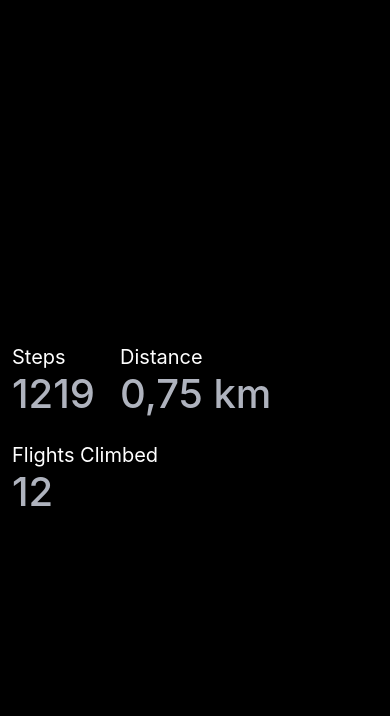
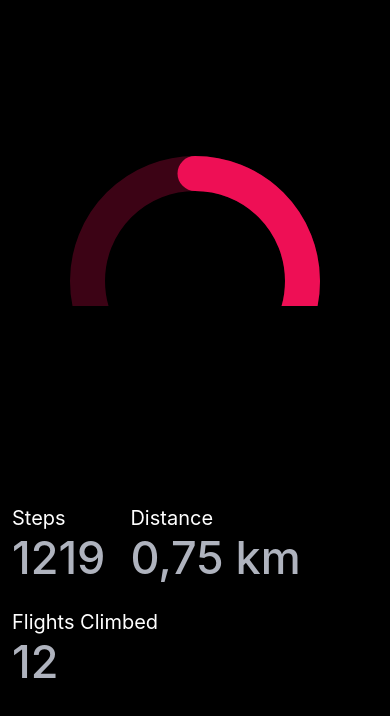
Before and after one commit to bakenq/MOSY_Projekt, a React Native app: screen / in a window 390 px wide. Shown: the top 716 px of the page. Built offline with nearby package versions, Linux system fonts and the light colour scheme.

Commit message:
First version of RingProgress

```diff
--- a/App.js
+++ b/App.js
@@ -1,18 +1,16 @@
 import { StatusBar } from 'expo-status-bar';
 import { StyleSheet, Text, View } from 'react-native';
 
+import Value from './src/components/Value';
+import RingProgress from './src/components/RingProgress';
 
-const Value = ({ label, value }) => (
-  <View>
-    <Text style={styles.label}>{label}</Text>
-    <Text style={styles.value}>{value}</Text>
-  </View>
-);
+
 
 export default function App() {
   return (
     <View style={styles.container}>
-      <Text>Hello!</Text>
+
+      <RingProgress progress={0.35} />
 
       <View style={styles.values}>
         <Value label="Steps" value="1219" />
@@ -37,14 +35,6 @@ const styles = StyleSheet.create({
     flexDirection: 'row',
     gap: 25,
     flexWrap: 'wrap',
-  },
-  label: {
-    color: 'white',
-    fontSize: 20,
-  },
-  value: {
-    fontSize: 40,
-    color: '#AFB3BE',
-    fontWeight: '500',
+    marginTop: 100,
   },
 });
--- a/package.json
+++ b/package.json
@@ -12,7 +12,8 @@
     "expo": "~51.0.8",
     "expo-status-bar": "~1.12.1",
     "react": "18.2.0",
-    "react-native": "0.74.1"
+    "react-native": "0.74.1",
+    "react-native-svg": "15.2.0"
   },
   "devDependencies": {
     "@babel/core": "^7.20.0"
--- /dev/null
+++ b/src/components/RingProgress.js
@@ -0,0 +1,45 @@
+import { View, Text } from 'react-native';
+import SVG, { Circle } from 'react-native-svg';
+
+
+const color = '#EE0F55';
+
+const RingProgress = ({ radius = 125, strokeWidth = 35, progress }) => {
+
+    const innerRadius = radius - strokeWidth / 2;
+    const circumference = 2 * Math.PI * innerRadius;
+
+    return (
+        <View style={{ width: radius * 2, height: radius * 2, alignSelf: 'center', }}>
+            <SVG>
+                {/* Background Ring */}
+                <Circle
+                    r={innerRadius}
+                    cx={radius}
+                    cy={radius}
+                    fill='transparent'
+                    strokeWidth={strokeWidth}
+                    stroke={color}
+                    opacity={0.25}
+                />
+                {/* Foreground Ring */}
+                <Circle
+                    r={innerRadius}
+                    cx={radius}
+                    cy={radius}
+                    originX={radius}
+                    originY={radius}
+                    fill='transparent'
+                    strokeWidth={strokeWidth}
+                    stroke={color}
+                    strokeDasharray={[circumference * progress, circumference]}
+                    strokeLinecap='round'
+                    rotation='-90'
+
+                />
+            </SVG>
+        </View>
+    );
+};
+
+export default RingProgress;
--- /dev/null
+++ b/src/components/Value.js
@@ -0,0 +1,22 @@
+import { StyleSheet, Text, View } from "react-native";
+
+const Value = ({ label, value }) => (
+    <View>
+        <Text style={styles.label}>{label}</Text>
+        <Text style={styles.value}>{value}</Text>
+    </View>
+)
+
+const styles = StyleSheet.create({
+    label: {
+      color: 'white',
+      fontSize: 20,
+    },
+    value: {
+      fontSize: 45,
+      color: '#AFB3BE',
+      fontWeight: '500',
+    },
+  });
+
+export default Value;
```
Also changed, not shown: 1 other file (tests, documents, lock files or other folders).
